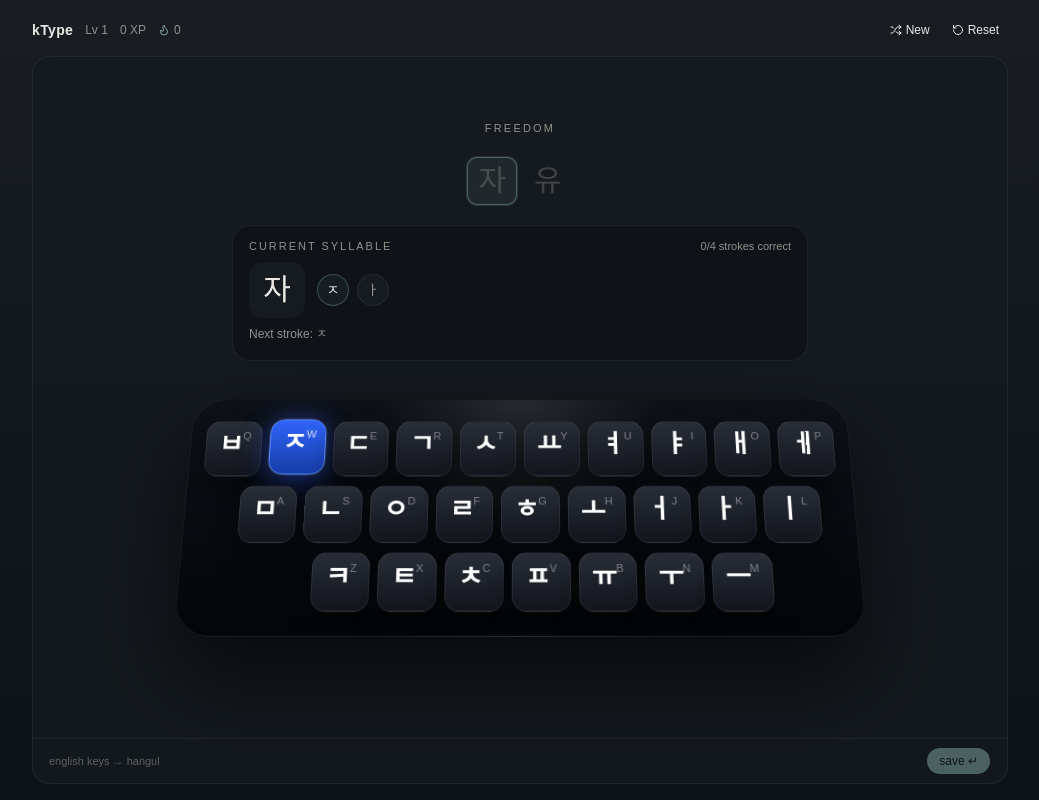
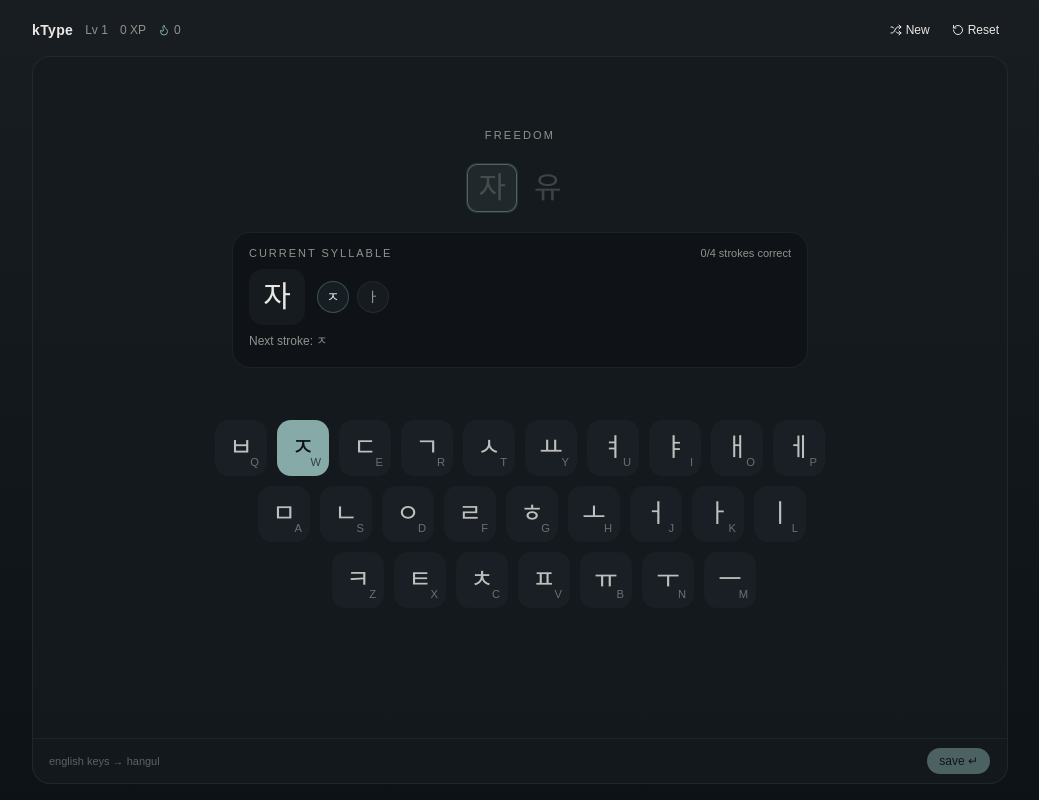
Before and after one commit to tuanphung2005/kType, a React (Vite) app: page / in a window 1280 px wide. Shown: the whole page, without its empty margins (120-1159 px from the left). Built offline with nearby package versions, Linux system fonts and the light colour scheme.

Commit message:
minimal keyboard, shift indicator

```diff
--- a/src/components/practice-panel.tsx
+++ b/src/components/practice-panel.tsx
@@ -9,22 +9,23 @@ import { cn } from "@/lib/utils"
 type KeyboardKey = {
   key: string
   hangul?: string
+  shiftHangul?: string
   widthClass?: string
   muted?: boolean
 }
 
 const KEYBOARD_ROWS: KeyboardKey[][] = [
   [
-    { key: "q", hangul: "ㅂ" },
-    { key: "w", hangul: "ㅈ" },
-    { key: "e", hangul: "ㄷ" },
-    { key: "r", hangul: "ㄱ" },
-    { key: "t", hangul: "ㅅ" },
+    { key: "q", hangul: "ㅂ", shiftHangul: "ㅃ" },
+    { key: "w", hangul: "ㅈ", shiftHangul: "ㅉ" },
+    { key: "e", hangul: "ㄷ", shiftHangul: "ㄸ" },
+    { key: "r", hangul: "ㄱ", shiftHangul: "ㄲ" },
+    { key: "t", hangul: "ㅅ", shiftHangul: "ㅆ" },
     { key: "y", hangul: "ㅛ" },
     { key: "u", hangul: "ㅕ" },
     { key: "i", hangul: "ㅑ" },
-    { key: "o", hangul: "ㅐ" },
-    { key: "p", hangul: "ㅔ" },
+    { key: "o", hangul: "ㅐ", shiftHangul: "ㅒ" },
+    { key: "p", hangul: "ㅔ", shiftHangul: "ㅖ" },
   ],
   [
     { key: "a", hangul: "ㅁ" },
@@ -65,38 +66,44 @@ function KeyboardReference({ activeKey, dimmed }: { activeKey: string | null; di
   return (
     <div
       className={cn(
-        "w-full max-w-2xl rounded-[2.25rem] border border-white/6 bg-[radial-gradient(circle_at_top,rgba(255,255,255,0.1),transparent_34%),linear-gradient(180deg,rgba(13,16,22,0.98),rgba(3,5,8,1))] px-4 py-5 text-white shadow-[0_40px_90px_rgba(0,0,0,0.62)] transition-opacity transform-[perspective(1200px)_rotateX(18deg)] sm:px-6 sm:py-6",
-        dimmed && "opacity-70"
+        "w-full max-w-2xl px-2 py-4 transition-opacity sm:px-4 sm:py-6",
+        dimmed && "opacity-40"
       )}
     >
-      <div className="flex flex-col gap-2.5">
+      <div className="flex flex-col gap-2 sm:gap-2.5">
         {KEYBOARD_ROWS.map((row, rowIndex) => (
           <div
             key={`kb-row-${rowIndex}`}
             className={cn(
-              "flex justify-center gap-1.5 sm:gap-2",
-              rowIndex === 1 && "pl-3 sm:pl-5",
-              rowIndex === 2 && "pl-8 sm:pl-11"
+              "flex justify-center gap-2 sm:gap-2.5",
+              rowIndex === 1 && "pl-4 sm:pl-6",
+              rowIndex === 2 && "pl-10 sm:pl-12"
             )}
           >
             {row.map((item) => {
               const isActive = Boolean(activeKey) && activeKey?.toLowerCase() === item.key.toLowerCase()
+              const isShiftRequired = isActive && activeKey !== activeKey?.toLowerCase()
 
               return (
                 <div
                   key={`kb-key-${item.key}`}
                   className={cn(
-                    "relative flex h-13 min-w-[3.15rem] items-start justify-between rounded-[0.9rem] border px-2.5 py-2.5 shadow-[0_14px_24px_rgba(0,0,0,0.42),0_1px_0_rgba(255,255,255,0.04)] transition-all sm:h-15 sm:min-w-[3.55rem] sm:px-3",
-                    "border-white/7 bg-[linear-gradient(180deg,rgba(41,46,56,0.98),rgba(18,21,28,1))]",
+                    "relative flex h-12 min-w-[2.75rem] items-center justify-center rounded-lg transition-colors duration-200 sm:h-14 sm:min-w-[3.25rem] sm:rounded-xl",
+                    "bg-muted/50",
                     item.widthClass,
-                    item.muted && "text-white/32",
-                    isActive && "-translate-y-0.5 border-[#5b8cff] bg-[linear-gradient(180deg,rgba(49,101,255,0.98),rgba(22,61,168,1))] text-white shadow-[0_0_0_1px_rgba(255,255,255,0.1),0_0_28px_rgba(53,104,255,0.45),0_18px_30px_rgba(8,19,54,0.55)]"
+                    item.muted && "opacity-30",
+                    isActive && !isShiftRequired && "bg-primary",
+                    isShiftRequired && "bg-foreground text-background"
                   )}
                 >
-                  <span className="text-[1.45rem] font-semibold leading-none tracking-[-0.03em] sm:text-[1.7rem]">
-                    {item.hangul ?? item.key}
+                  <span className={cn("text-xl font-medium sm:text-[1.6rem]", isActive ? (isShiftRequired ? "text-background" : "text-primary-foreground") : "text-foreground/80")}>
+                    {isShiftRequired && item.shiftHangul ? item.shiftHangul : (item.hangul ?? item.key)}
                   </span>
-                  <span className={cn("text-[10px] font-medium uppercase leading-none text-white/42 sm:text-[11px]", isActive && "text-white/80")}>
+                  <span className={cn(
+                    "absolute bottom-1.25 right-1.5 flex items-center gap-0.5 text-[0.65rem] font-medium uppercase leading-none sm:bottom-2 sm:right-2 sm:text-[0.7rem]",
+                    isActive ? (isShiftRequired ? "text-background/80" : "text-primary-foreground/70") : "text-muted-foreground/70"
+                  )}>
+                    {isShiftRequired && <span className="font-bold">⇧</span>}
                     {item.key}
                   </span>
                 </div>
```
